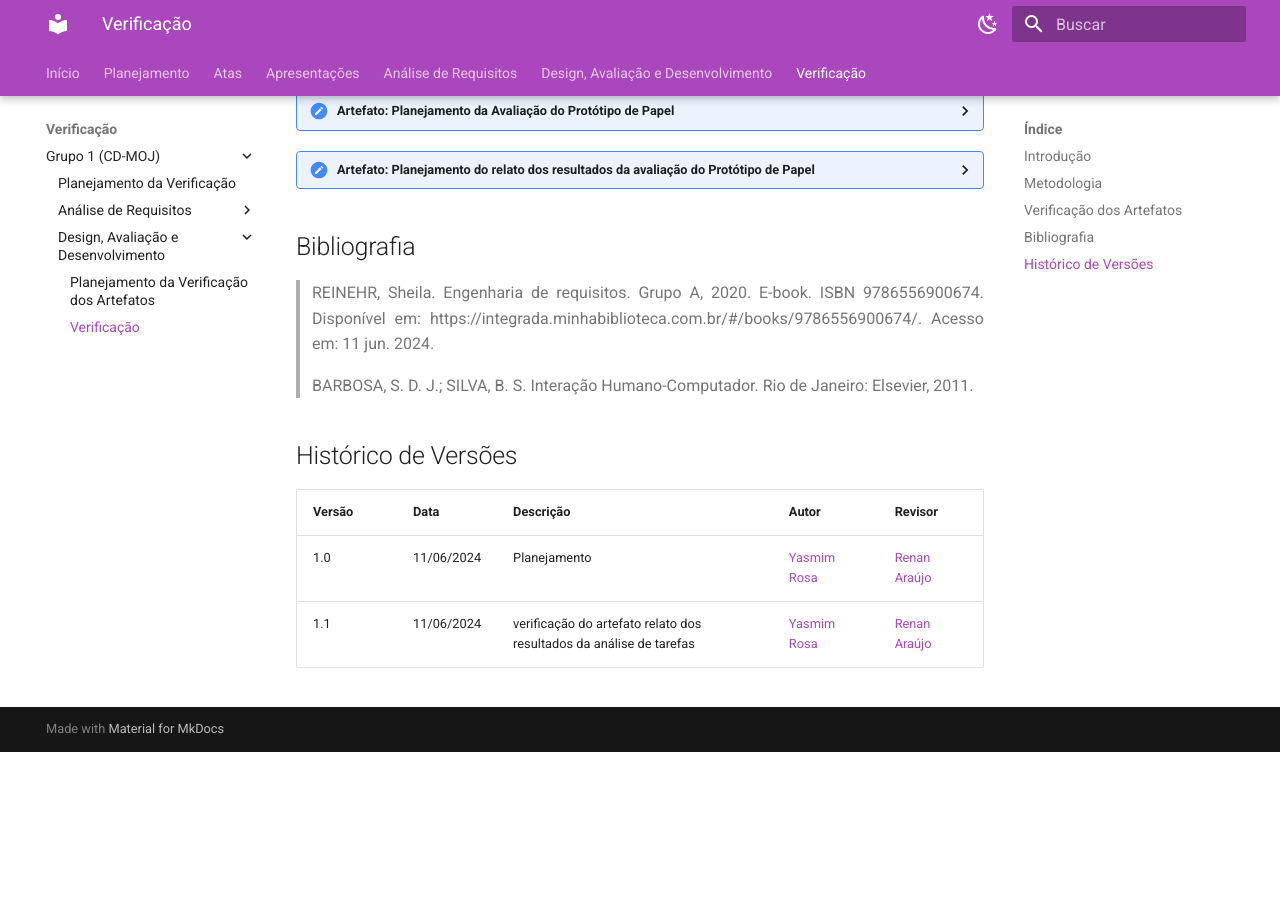
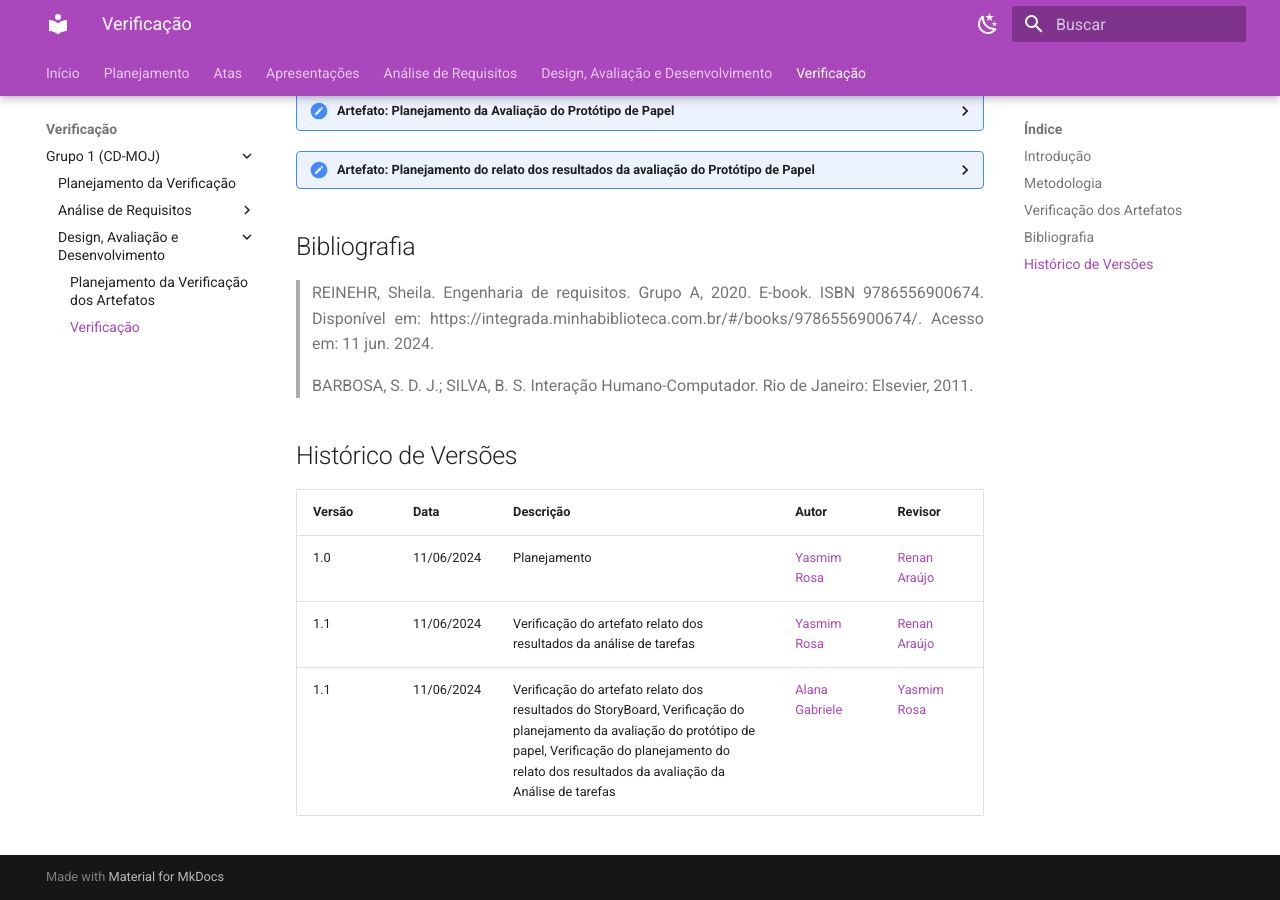
Before and after one commit to Interacao-Humano-Computador/2024.1-Grupo08, an MkDocs documentation site: the page built from docs/verificacao/design_avaliacao/verificacao.md, in a window 1280 px wide and 900 px high, scrolled down 984 px. Built offline with MkDocs 1.6.1 and Material for MkDocs 9.7.7, drawn with Linux system fonts in a browser that asks for light colours; before the commit the page ends 1736 px from its top, so only the background shows below that.

Commit message:
verificação

```diff
--- a/docs/verificacao/design_avaliacao/verificacao.md
+++ b/docs/verificacao/design_avaliacao/verificacao.md
@@ -1,11 +1,12 @@
 ## Introdução
+
 De acordo com Reinehr (2020), a verificação é comumente definida como a análise do produto para definir se ele foi construído de maneira correta. Levando em consideração essa definição, o planejamento dessa verificação terá enfoque em verificar a estrutura e a elaboração dos artefatos desenvolvidos pelo Grupo 1 responsável pelo projeto do site CD-MOJ.
 
 ## Metodologia
+
 A verificação será realizada por meio do método de inspeção por meio de uma revisão formal com o uso de checklists.
 
 Os checklists foram elaborados anteriormente e serão utilizadas por membros que não foram responsáveis por sua elaboração.
-
 
 ## Verificação dos Artefatos
 
@@ -65,7 +66,6 @@
 
 </details>
 
-
 <details>
     <summary>Artefato: Planejamento da Avaliação do Storyboard </summary>
 
@@ -75,7 +75,6 @@
 <p> Na tabela 2, está o checklist com suas devidas respostas: </p>
 
 <font size="2"><p style="text-align: center"> Tabela 2 - Checklist de Verificação do Planejamento da Avaliação do Storyboard </font>
-
 
   <table>
   <thead>
@@ -130,7 +129,7 @@
 <h2> Checklist </h2>
   <p> Na tabela 3, está o checklist com suas devidas respostas: </p>
 
-  <font size="2"><p style="text-align: center"> Tabela 3 - Checklist de Verificação do Planejamento do relato dos resultados da avaliação da Análise de tarefas </font>
+<font size="2"><p style="text-align: center"> Tabela 3 - Checklist de Verificação do Planejamento do relato dos resultados da avaliação da Análise de tarefas </font>
 
   <table>
   <thead>
@@ -142,39 +141,38 @@
   <tbody>
     <tr>
       <td>1. A estrutura geral do relato é a mesma definida no planejamento mas de maneira detalhada com instruções?</td>
-      <td></td>
+      <td>Sim</td>
     </tr>
     <tr>
       <td>2. A metodologia da avaliação foi definida?
       </td>
-      <td></td>
+      <td>Sim</td>
     </tr>
     <tr>
       <td>3. Os objetivos específicos da avaliação foram definidos?
       </td>
-      <td></td>
+      <td>Sim</td>
     </tr>
     <tr>
       <td>4. Foi definido os feedbacks do usuário?
       </td>
-      <td></td>
+      <td>Sim</td>
     </tr>
     <tr>
       <td>5. Os próximos passos após a apresentação dos resultados foram planejados?
       </td>
-      <td></td>
+      <td>Sim</td>
     </tr>
   </tbody>
 </table>
 
-  <font size="2"><p style="text-align: center">Fonte: <a href=""> Pedro Henrique </a></p></font>
+<font size="2"><p style="text-align: center">Fonte: <a href=""> Pedro Henrique </a></p></font>
 
 <h2>Sugestões de Melhoria</h2>
 
-<p> responder o que pode melhorar com base na verificação. </p>
+<p> Nenhuma sugestão de melhoria necessária. </p>
 
 </details>
-
 
 <details>
     <summary>Artefato: Planejamento do relato dos resultados da avaliação do Storyboard
@@ -184,7 +182,7 @@
   <h2> Checklist </h2>
   <p> Na tabela 4, está o checklist com suas devidas respostas: </p>
 
-  <font size="2"><p style="text-align: center"> Tabela 4 - Checklist de Verificação do Planejamento do relato dos resultados da avaliação do Storyboard </font>
+<font size="2"><p style="text-align: center"> Tabela 4 - Checklist de Verificação do Planejamento do relato dos resultados da avaliação do Storyboard </font>
 
  <table>
   <thead>
@@ -219,7 +217,7 @@
   </tbody>
 </table>
 
-  <font size="2"><p style="text-align: center">Fonte: <a href=""> Pedro Henrique </a></p></font>
+<font size="2"><p style="text-align: center">Fonte: <a href=""> Pedro Henrique </a></p></font>
 
   <h2>Sugestões de Melhoria</h2>
 
@@ -235,7 +233,7 @@
   <h2> Checklist </h2>
   <p> Na tabela 5, está o checklist com suas devidas respostas: </p>
 
-  <font size="2"><p style="text-align: center"> Tabela 5 - Checklist de Verificação do Relato dos resultados da Análise de Tarefas </font>
+<font size="2"><p style="text-align: center"> Tabela 5 - Checklist de Verificação do Relato dos resultados da Análise de Tarefas </font>
 
 <table>
   <thead>
@@ -289,9 +287,10 @@
     O responsável pela verificação deste artefato é a <b>Alana Gabriele</b> o checklist foi elaborado pelo <b>Gustavo Alves</b>
 
     <h2> Checklist </h2>
+
   <p> Na tabela 6, está o checklist com suas devidas respostas: </p>
 
-  <font size="2"><p style="text-align: center"> Tabela 6 - Checklist de Verificação do Relato dos resultados do Storyboard </font>
+<font size="2"><p style="text-align: center"> Tabela 6 - Checklist de Verificação do Relato dos resultados do Storyboard </font>
 
   <table>
   <thead>
@@ -304,36 +303,36 @@
     <tr>
       <td>1. Há uma explicação de como os resultados serão utilizados?
       </td>
-      <td></td>
+      <td>Incompleto</td>
     </tr>
     <tr>
       <td>2. É citado sobre quais foram os instrumentos utilizados para a avaliação? (questionários, roteiros de entrevista, etc.)</td>
-      <td></td>
+      <td>Sim</td>
     </tr>
     <tr>
       <td>3. O perfil dos participantes é representativo do público-alvo?
     </td>
-      <td></td>
+      <td>Sim</td>
     </tr>
     <tr>
       <td>4. As respostas dos usuários foram analisadas para identificar padrões e tendências comuns?
  </td>
-      <td></td>
+      <td>Não</td>
     </tr>
     <tr>
       <td>5. As questões éticas relacionadas aos participantes foram abordadas?
      </td>
-      <td></td>
+      <td>Sim</td>
     </tr>
     <tr>
       <td>6. Os recursos necessários (tempo, orçamento, avaliador) para implementar as melhorias estão identificados?
    </td>
-      <td></td>
+      <td>Sim</td>
     </tr>
     <tr>
       <td>7. Foram implementadas alterações ou ajustes no storyboard em função de insights obtidos ou desafios encontrados durante a avaliação?
    </td>
-      <td></td>
+      <td>Não</td>
     </tr>
   </tbody>
 </table>
@@ -342,7 +341,13 @@
 
 <h2>Sugestões de Melhoria</h2>
 
-<p> responder o que pode melhorar com base na verificação. </p>
+<p> - Deixar explicito como os resultados serão utilizados; </p>
+<p> - Adicionar a tabela com as perguntas e respostas em todas as avaliações;</p>
+<p> - Juntar o resultado de cada avaliação para analisar e identificar padrões e tendências comuns.</p>
+
+<h2>Gravação</h2>
+
+<iframe width="560" height="315" src="https://www.youtube.com/embed/wrDEl0H0LgA?si=T4IF6xpbPFcnUzSG" title="YouTube video player" frameborder="0" allow="accelerometer; autoplay; clipboard-write; encrypted-media; gyroscope; picture-in-picture; web-share" referrerpolicy="strict-origin-when-cross-origin" allowfullscreen></iframe>
 
 </details>
 
@@ -350,12 +355,13 @@
     <summary> Artefato: Planejamento da Avaliação do Protótipo de Papel
  </summary>
 
- O responsável pela verificação deste artefato é a <b>Alana Gabriele</b> o checklist foi elaborado pela <b>Yasmim Rosa</b>
+O responsável pela verificação deste artefato é a <b>Alana Gabriele</b> o checklist foi elaborado pela <b>Yasmim Rosa</b>
 
     <h2> Checklist </h2>
+
   <p> Na tabela 7, está o checklist com suas devidas respostas: </p>
 
-  <font size="2"><p style="text-align: center"> Tabela 7 - Checklist de Verificação do Planejamento da Avaliação do Protótipo de Papel </font>
+<font size="2"><p style="text-align: center"> Tabela 7 - Checklist de Verificação do Planejamento da Avaliação do Protótipo de Papel </font>
 
   <table>
   <thead>
@@ -368,36 +374,36 @@
     <tr>
       <td>1. Utiliza o framework DECIDE?
       </td>
-      <td></td>
+      <td>Sim</td>
     </tr>
     <tr>
       <td>2. O(s) objetivo(s) foi/foram declarado(s) respeitando àqueles definidos por Sharp et al.?
         </td>
-      <td></td>
+      <td>Não</td>
     </tr>
     <tr>
       <td>3. As perguntas exploratórias foram definidas com base no(s) objetivo(s) escolhido(s) de forma a serem respondidas ao fim da avaliação?
     </td>
-      <td></td>
+      <td>Sim</td>
     </tr>
     <tr>
       <td>4. As questões práticas incluem etapas de preparação, recrutamento, organização temporal e espacial (cronograma e locais para realização) bem como o roteiro a ser utilizado? </td>
-      <td></td>
+      <td>Sim</td>
     </tr>
     <tr>
       <td>5. São considerados os aspectos éticos para realização? É indicado em qual momento será introduzido ao participante durante a execução da avaliação?
      </td>
-      <td></td>
+      <td>Sim</td>
     </tr>
     <tr>
       <td>6. É definida uma estrutura para apresentação dos dados bem como a estratégia a ser utilizada para análise dos dados?
       </td>
-      <td></td>
+      <td>Sim</td>
     </tr>
     <tr>
       <td>7. O teste piloto foi realizado e ajustes realizados para um melhor andamento da avaliação?
       </td>
-      <td></td>
+      <td>Sim</td>
     </tr>
   </tbody>
 </table>
@@ -418,7 +424,7 @@
 <h2> Checklist </h2>
   <p> Na tabela 8, está o checklist com suas devidas respostas: </p>
 
-  <font size="2"><p style="text-align: center"> Tabela 8 - Checklist de Verificação do Planejamento do relato dos resultados da avaliação do Protótipo de Papel </font>
+<font size="2"><p style="text-align: center"> Tabela 8 - Checklist de Verificação do Planejamento do relato dos resultados da avaliação do Protótipo de Papel </font>
 
   <table>
   <thead>
@@ -463,16 +469,16 @@
 
 </details>
 
+## Bibliografia
 
-
-## Bibliografia
 > REINEHR, Sheila. Engenharia de requisitos. Grupo A, 2020. E-book. ISBN 9786556900674. Disponível em: https://integrada.minhabiblioteca.com.br/#/books/9786556900674/. Acesso em: 11 jun. 2024.
 
 > BARBOSA, S. D. J.; SILVA, B. S. Interação Humano-Computador. Rio de Janeiro: Elsevier, 2011.
 
 ## Histórico de Versões
 
-| Versão | Data       | Descrição                     | Autor                 | Revisor |
-| ------ | ---------- | ----------------------------- | --------------------- | ------- |
-| 1.0    | 11/06/2024 | Planejamento       | [Yasmim Rosa](https://github.com/yaskisoba) | [Renan Araújo](https://github.com/renantfm4)|
-| 1.1    | 11/06/2024 | verificação do artefato relato dos resultados da análise de tarefas       | [Yasmim Rosa](https://github.com/yaskisoba) | [Renan Araújo](https://github.com/renantfm4)|
+| Versão | Data       | Descrição                                                                                                                                                                                                            | Autor                                              | Revisor                                      |
+| ------ | ---------- | -------------------------------------------------------------------------------------------------------------------------------------------------------------------------------------------------------------------- | -------------------------------------------------- | -------------------------------------------- |
+| 1.0    | 11/06/2024 | Planejamento                                                                                                                                                                                                         | [Yasmim Rosa](https://github.com/yaskisoba)        | [Renan Araújo](https://github.com/renantfm4) |
+| 1.1    | 11/06/2024 | Verificação do artefato relato dos resultados da análise de tarefas                                                                                                                                                  | [Yasmim Rosa](https://github.com/yaskisoba)        | [Renan Araújo](https://github.com/renantfm4) |
+| 1.1    | 11/06/2024 | Verificação do artefato relato dos resultados do StoryBoard, Verificação do planejamento da avaliação do protótipo de papel, Verificação do planejamento do relato dos resultados da avaliação da Análise de tarefas | [Alana Gabriele](https://github.com/alanagabriele) | [Yasmim Rosa](https://github.com/yaskisoba)  |
```
Also changed, not shown: other parts of docs/verificacao/design_avaliacao/verificacao.md (+1 -1 lines).
